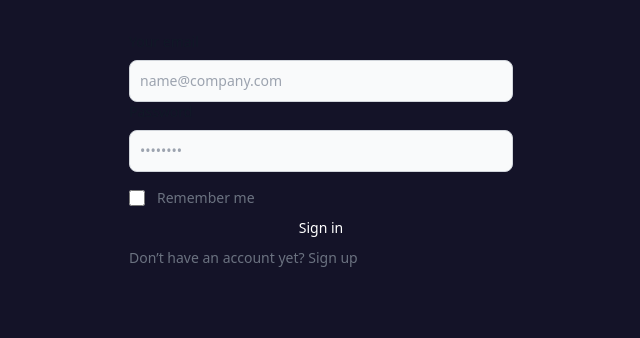
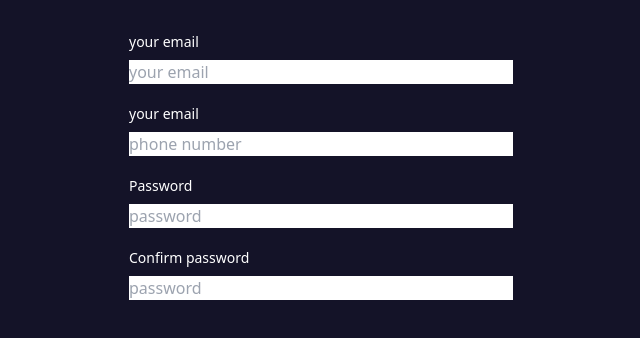
Before and after one commit to Tsioryfaniry/pokemon-front, a React (Vite) app: page /login in a window 1280 px wide. Shown: the top 338 px of the page, without its empty margins (319-959 px from the left). Built offline with nearby package versions, Linux system fonts and the light colour scheme.

Commit message:
Style input

```diff
--- a/src/pages/login/Login.tsx
+++ b/src/pages/login/Login.tsx
@@ -1,83 +1,31 @@
 // import { Form } from "react-router-dom";
 // import Heading from "@/components/heading/Heading";
+import Input from "../../components/input/Input";
 import style from "./login.module.scss";
 // function action(){
 
 // }
 
 export default function Login() {
+  const items = [
+    { type: "text", label: "your email", placeholder: "your email" },
+    { type: "text", label: "your email", placeholder: "phone number" },
+    { type: "text", label: "Password", placeholder: "password" },
+    { type: "text", label: "Confirm password", placeholder: "password" },
+  ];
+  const Items = items.map((item) => (
+    <Input
+      key={item.label}
+      type={item.type}
+      placeholder={item.placeholder}
+      label={item.label}
+    />
+  ));
   return (
     <div className="max-w-sm m-auto pt-4">
       {/* <Heading>Login</Heading> */}
       <form className="max-w-sm mx-auto pt-4" action="/login">
-        <div>
-          <label
-            htmlFor="email"
-            className="block mb-2 text-sm font-medium text-gray-900 dark:text-white"
-          >
-            Your email
-          </label>
-          <input
-            type="email"
-            name="email"
-            id="email"
-            className="bg-gray-50 border border-gray-300 text-gray-900 sm:text-sm rounded-lg focus:ring-primary-600 focus:border-primary-600 block w-full p-2.5 dark:bg-gray-700 dark:border-gray-600 dark:placeholder-gray-400 dark:text-white dark:focus:ring-blue-500 dark:focus:border-blue-500"
-            placeholder="name@company.com"
-            required
-          />
-        </div>
-        <div>
-          <label
-            htmlFor="password"
-            className="block mb-2 text-sm font-medium text-gray-900 dark:text-white"
-          >
-            Password
-          </label>
-          <input
-            type="password"
-            name="password"
-            id="password"
-            placeholder="••••••••"
-            className="bg-gray-50 border border-gray-300 text-gray-900 sm:text-sm rounded-lg focus:ring-primary-600 focus:border-primary-600 block w-full p-2.5 dark:bg-gray-700 dark:border-gray-600 dark:placeholder-gray-400 dark:text-white dark:focus:ring-blue-500 dark:focus:border-blue-500"
-            required
-          />
-        </div>
-        <div className="flex items-center justify-between mt-2">
-          <div className="flex items-start mt-2">
-            <div className="flex items-center h-5">
-              <input
-                id="remember"
-                aria-describedby="remember"
-                type="checkbox"
-                className="w-4 h-4 border border-gray-300 rounded bg-gray-50 focus:ring-3 focus:ring-primary-300 dark:bg-gray-700 dark:border-gray-600 dark:focus:ring-primary-600 dark:ring-offset-gray-800"
-                required
-              />
-            </div>
-            <div className="ml-3 text-sm ">
-              <label
-                htmlFor="remember"
-                className="text-gray-500 dark:text-gray-300"
-              >
-                Remember me
-              </label>
-            </div>
-          </div>
-        </div>
-        <button
-          type="submit"
-          className="w-full text-white bg-primary-600 hover:bg-primary-700 focus:ring-4 focus:outline-none focus:ring-primary-300 font-medium rounded-lg text-sm px-5 py-2.5 text-center dark:bg-primary-600 dark:hover:bg-primary-700 dark:focus:ring-primary-800"
-        >
-          Sign in
-        </button>
-        <p className="text-sm font-light text-gray-500 dark:text-gray-400">
-          Don’t have an account yet?{" "}
-          <a
-            href="#"
-            className="font-medium text-primary-600 hover:underline dark:text-primary-500"
-          >
-            Sign up
-          </a>
-        </p>
+        {Items}
       </form>
     </div>
   );
```
